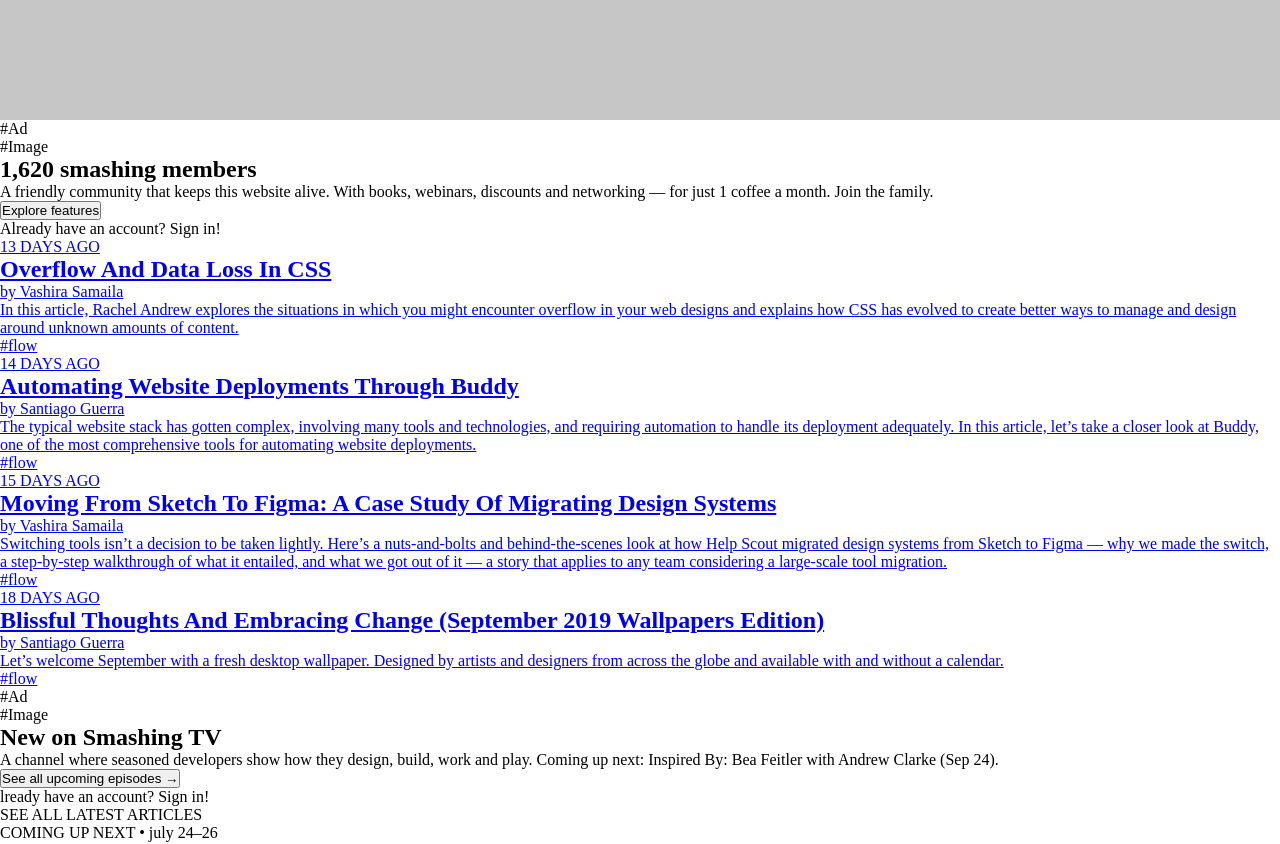
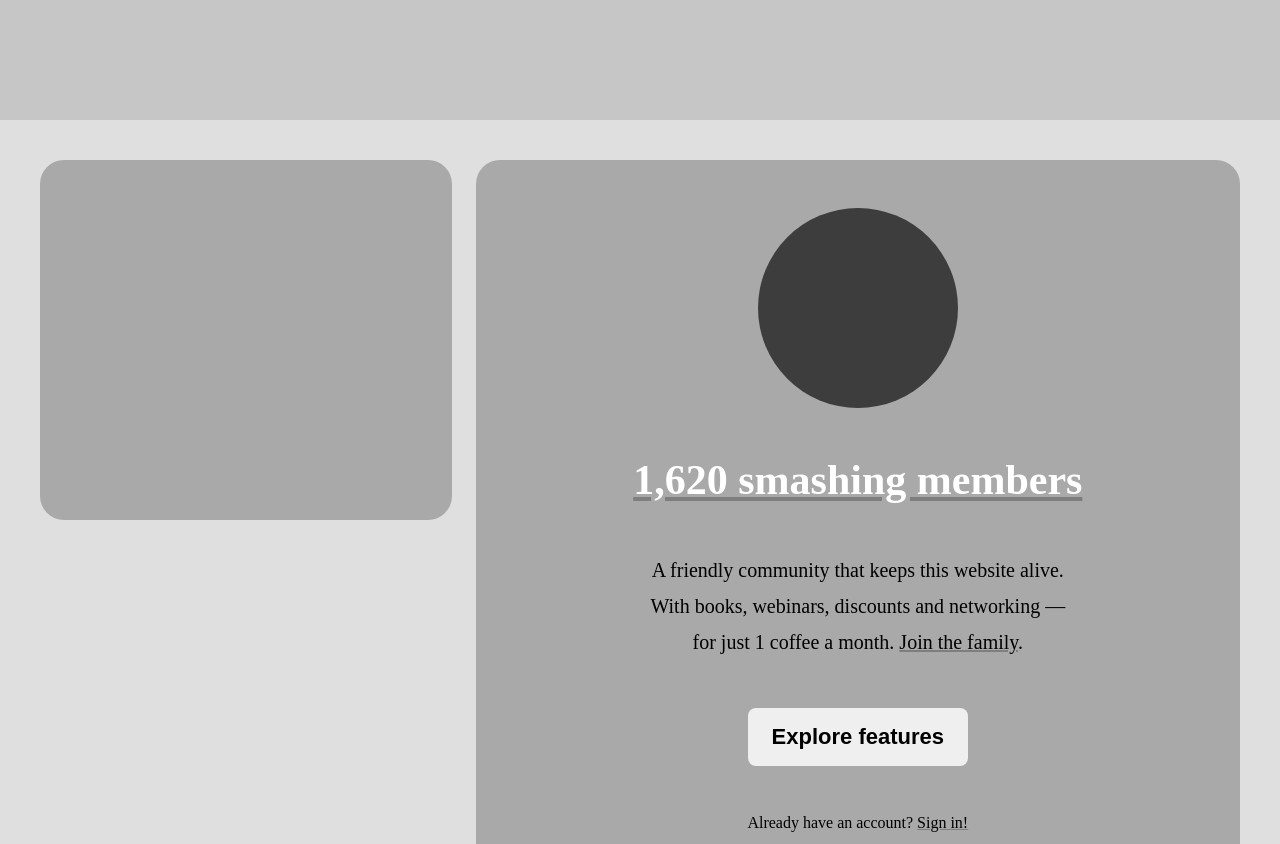
Before and after one commit to SantiagoGuerra/smashing-magazine, a website: page index.html in a window 1280 px wide. Shown: the part 2260-3104 px from the top of the page. Drawn offline with Linux system fonts and the light colour scheme.

Commit message:
aside section has been added with an add

```diff
--- a/css/styles.css
+++ b/css/styles.css
@@ -176,3 +176,63 @@
 .paragraph {
   margin-top: 20px;
 }
+
+.aside-colect {
+  background: #dfdfdf;
+  height: 100vh;
+  display: flex;
+  padding: 40px;
+}
+
+.ad-colect {
+  flex: 1 1 35%;
+  height: 50%;
+  background: #a9a9a9;
+  margin-right: 24px;
+  border-radius: 24px;
+  color: transparent;
+}
+
+.colect-info {
+  flex: 1 1 65%;
+  background: #a9a9a9;
+  height: 100%;
+  border-radius: 24px;
+  display: flex;
+  justify-content: space-evenly;
+  align-items: center;
+  flex-direction: column;
+}
+
+.colect-img {
+  width: 200px;
+  height: 200px;
+  border-radius: 50%;
+  background: #3d3d3d;
+  color: transparent;
+}
+
+.colect-title {
+  font-size: 42px;
+  color: #fff;
+}
+
+.colect-description {
+  width: 55%;
+  text-align: center;
+  line-height: 1.8;
+  font-size: 20px;
+}
+
+.colect-button {
+  padding: 16px 20px;
+  width: 220px;
+  font-size: 22px;
+  font-weight: 700;
+  border: none;
+  border-radius: 8px;
+}
+
+.underline {
+  text-decoration: underline #7e7e7e;
+}
--- a/index.html
+++ b/index.html
@@ -246,27 +246,27 @@
     </div>
 
 
-    <aside>
+    <aside class="aside-colect">
 
-      <div>
+      <div class="ad-colect">
         #Ad
       </div>
 
-      <div>
-        <div>
+      <div class="colect-info">
+        <div class="colect-img">
           #Image
         </div>
-        <h2>
+        <h2 class="colect-title underline">
           1,620 smashing members
         </h2>
-        <p>
-          A friendly community that keeps this website alive. With books, webinars, discounts and networking — for just 1 coffee a month. Join the family.
+        <p class="colect-description">
+          A friendly community that keeps this website alive. With books, webinars, discounts and networking — for just 1 coffee a month. <span class="underline">Join the family</span>.
         </p>
-        <button>
+        <button class="colect-button">
           Explore features
         </button>
         <div>
-          <p>Already have an account? <span>Sign in!</span></p>
+          <p>Already have an account? <span class="underline">Sign in!</span></p>
         </div>
       </div>
     </aside>
```
